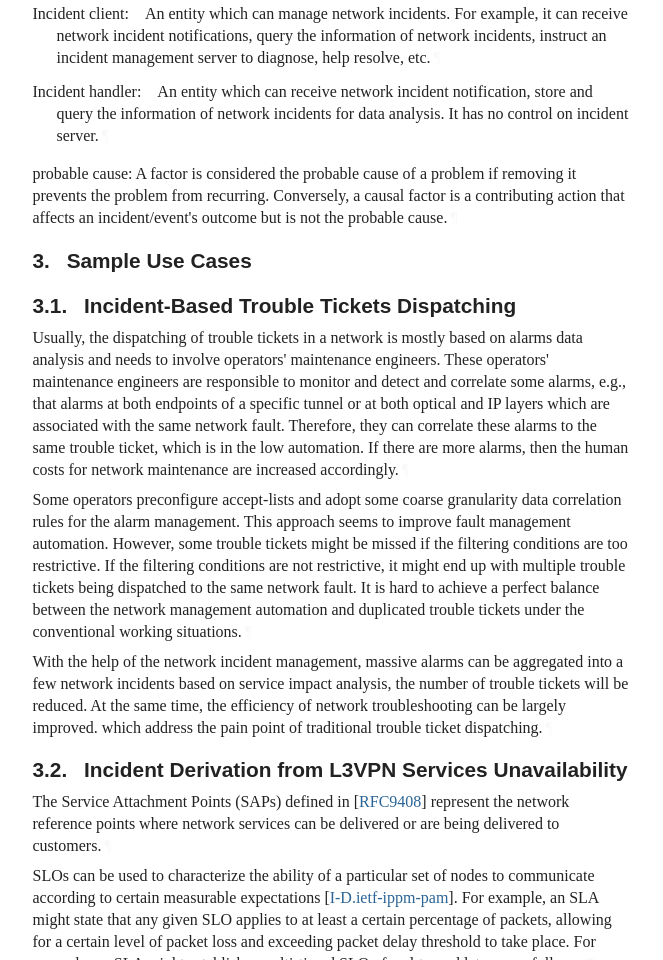
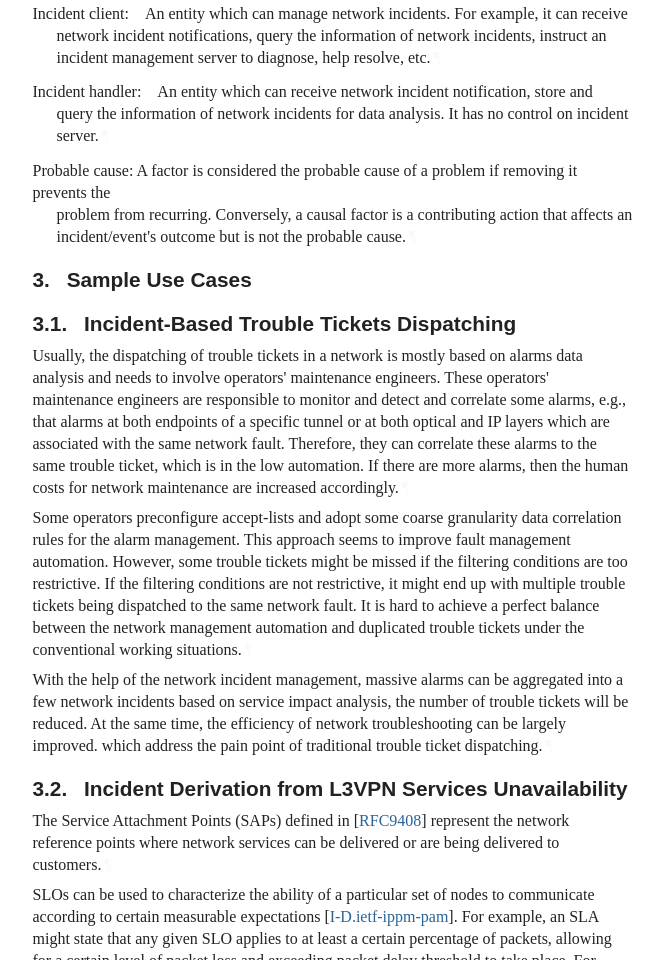
Before and after one commit to ietf-wg-nmop/draft-ietf-nmop-network-incident-yang, a plain HTML site: page draft-ietf-nmop-network-incident-yang.html in a window 1280 px wide. Shown: the part 2798-3758 px from the top of the page, without its empty margins (92-755 px from the left). Drawn offline with Linux system fonts and the light colour scheme; a web font is replaced by a local one.

Commit message:
Script updating gh-pages from 5d90955. [ci skip]

```diff
--- a/draft-ietf-nmop-network-incident-yang.html
+++ b/draft-ietf-nmop-network-incident-yang.html
@@ -1463,11 +1463,14 @@ to diagnose, help resolve, etc.<a href="#section-2-5.10.1" class="pilcrow">¶</a
           <p id="section-2-5.12.1">An entity which can receive network incident notification, store and query the information of
 network incidents for data analysis. It has no control on incident server.<a href="#section-2-5.12.1" class="pilcrow">¶</a></p>
 </dd>
+        <dd class="break"></dd>
+<dt id="section-2-5.13">Probable cause: A factor is considered the probable cause of a problem if removing it prevents the</dt>
+        <dd style="margin-left: 1.5em" id="section-2-5.14">
+          <p id="section-2-5.14.1">problem from recurring. Conversely, a causal factor is a contributing action that affects an
+incident/event's outcome but is not the probable cause.<a href="#section-2-5.14.1" class="pilcrow">¶</a></p>
+</dd>
       <dd class="break"></dd>
 </dl>
-<p id="section-2-6">probable cause: A factor is considered the probable cause of a problem if removing it prevents the problem from recurring.
-Conversely, a causal factor is a contributing action that affects an incident/event's outcome but is not the
-probable cause.<a href="#section-2-6" class="pilcrow">¶</a></p>
 </section>
 </div>
 <div id="sample-use-cases">
```
Also changed, not shown: draft-ietf-nmop-network-incident-yang.txt.
